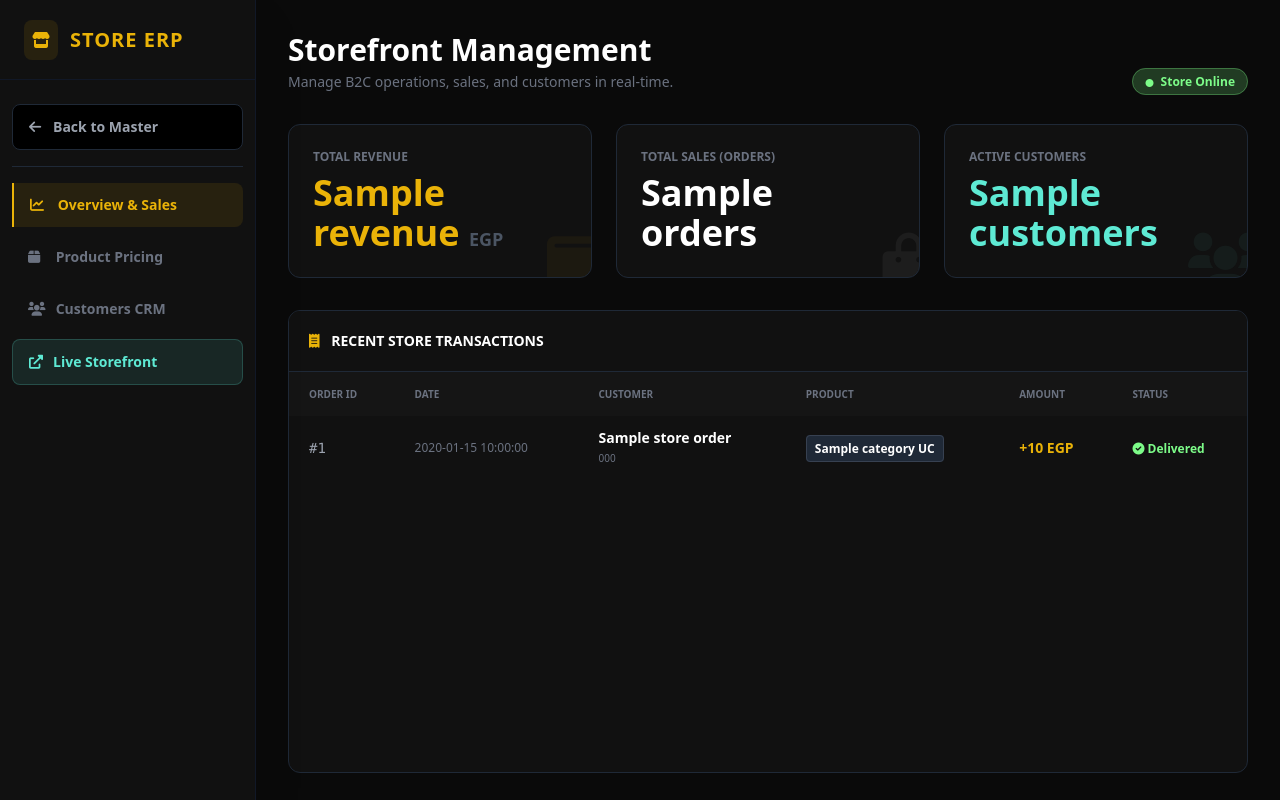
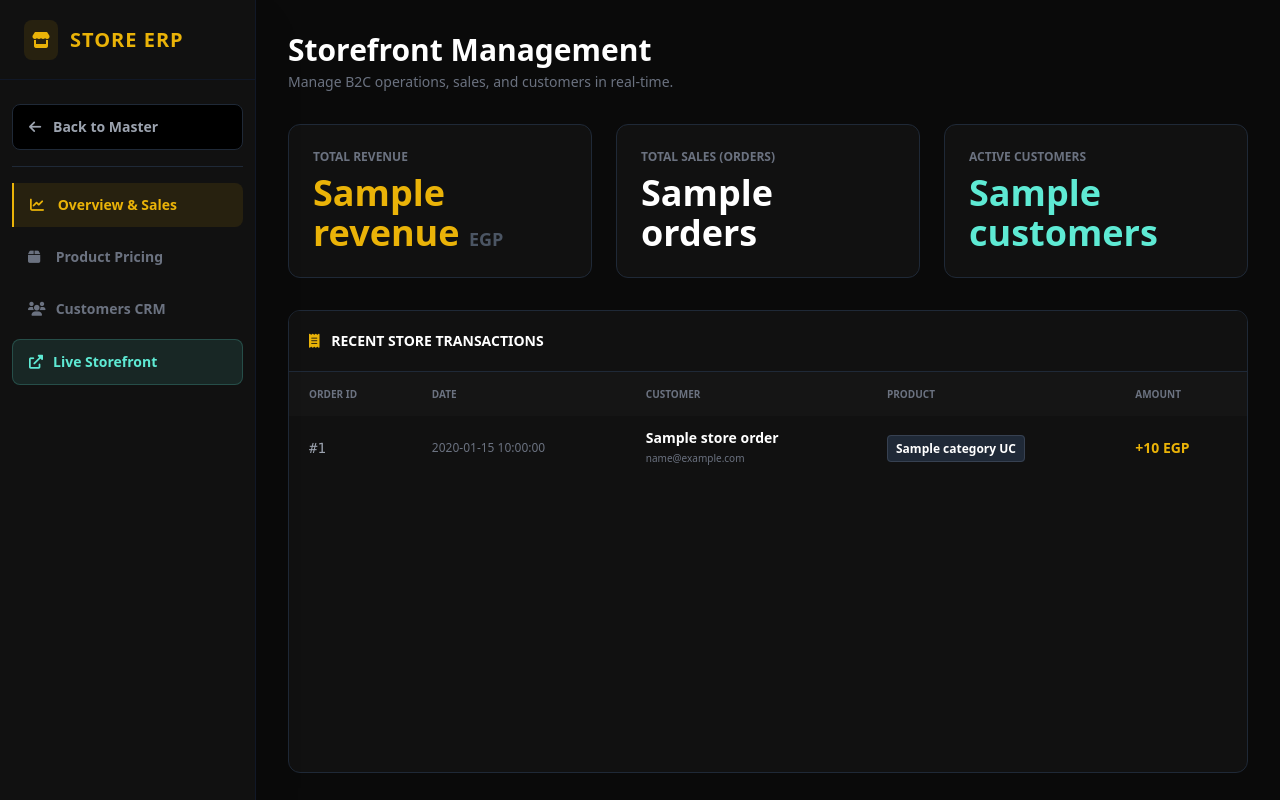
Before and after one commit to abosalehbot-ui/my-bot, a FastAPI app: template templates/store_admin.html in a window 1280 px wide. Run offline with FastAPI, Linux system fonts and the light colour scheme; the template is opened without the code that fills it: most values are stand-ins (such as "Sample title", 1, 10 or a date in 2020); some libraries are stand-ins or nearby versions.

Commit message:
Update store_admin.html

```diff
--- a/templates/store_admin.html
+++ b/templates/store_admin.html
@@ -7,11 +7,7 @@
     <script src="https://cdn.tailwindcss.com"></script>
     <link href="https://cdnjs.cloudflare.com/ajax/libs/font-awesome/6.0.0/css/all.min.css" rel="stylesheet">
     <script>tailwind.config={theme:{extend:{colors:{szgreen:'#7dfc89',szcyan:'#5eead4',darkbg:'#050505',panelbg:'#111'}}}}</script>
-    <style>
-        ::-webkit-scrollbar { width: 6px; }
-        ::-webkit-scrollbar-track { background: #050505; }
-        ::-webkit-scrollbar-thumb { background: #333; border-radius: 10px; }
-    </style>
+    <style>::-webkit-scrollbar { width: 6px; } ::-webkit-scrollbar-track { background: #050505; } ::-webkit-scrollbar-thumb { background: #333; border-radius: 10px; }</style>
 </head>
 <body class="bg-darkbg text-gray-300 font-sans flex h-screen overflow-hidden selection:bg-yellow-500 selection:text-black">
 
@@ -26,63 +22,34 @@
             <button onclick="switchTab('dashboard')" id="btn-dashboard" class="nav-btn bg-yellow-500/10 border-l-2 border-yellow-500 text-yellow-500 px-4 py-3 rounded-r-lg text-sm font-bold text-left"><i class="fas fa-chart-line w-6"></i> Overview & Sales</button>
             <button onclick="switchTab('products')" id="btn-products" class="nav-btn text-gray-500 hover:text-white px-4 py-3 rounded-lg text-sm font-bold transition text-left"><i class="fas fa-box w-6"></i> Product Pricing</button>
             <button onclick="switchTab('customers')" id="btn-customers" class="nav-btn text-gray-500 hover:text-white px-4 py-3 rounded-lg text-sm font-bold transition text-left"><i class="fas fa-users w-6"></i> Customers CRM</button>
-
             <a href="/shop" target="_blank" class="text-szcyan hover:text-white px-4 py-3 rounded-lg text-sm font-bold transition flex items-center mt-auto bg-szcyan/10 border border-szcyan/20"><i class="fas fa-external-link-alt w-6"></i> Live Storefront</a>
         </nav>
     </aside>
 
     <main class="flex-1 p-8 overflow-y-auto bg-[#0a0a0a]">
-
         <div class="flex justify-between items-end mb-8">
-            <div>
-                <h2 class="text-3xl font-black text-white">Storefront Management</h2>
-                <p class="text-sm text-gray-500 mt-1">Manage B2C operations, sales, and customers in real-time.</p>
-            </div>
-            <div class="text-right">
-                <span class="bg-szgreen/20 text-szgreen px-3 py-1 rounded-full text-xs font-bold border border-szgreen/30"><i class="fas fa-circle text-[8px] mr-1"></i> Store Online</span>
-            </div>
+            <div><h2 class="text-3xl font-black text-white">Storefront Management</h2><p class="text-sm text-gray-500 mt-1">Manage B2C operations, sales, and customers in real-time.</p></div>
         </div>
 
         <div id="tab-dashboard" class="tab-content block">
             <div class="grid grid-cols-1 md:grid-cols-3 gap-6 mb-8">
-                <div class="bg-panelbg border border-gray-800 p-6 rounded-xl relative overflow-hidden">
-                    <div class="text-gray-500 text-xs font-bold uppercase mb-2">Total Revenue</div>
-                    <div class="text-4xl font-black text-yellow-500">{{ stats.revenue }} <span class="text-lg text-gray-600">EGP</span></div>
-                    <i class="fas fa-wallet absolute -bottom-4 -right-4 text-6xl text-yellow-500/5"></i>
-                </div>
-                <div class="bg-panelbg border border-gray-800 p-6 rounded-xl relative overflow-hidden">
-                    <div class="text-gray-500 text-xs font-bold uppercase mb-2">Total Sales (Orders)</div>
-                    <div class="text-4xl font-black text-white">{{ stats.orders }}</div>
-                    <i class="fas fa-shopping-bag absolute -bottom-4 -right-4 text-6xl text-white/5"></i>
-                </div>
-                <div class="bg-panelbg border border-gray-800 p-6 rounded-xl relative overflow-hidden">
-                    <div class="text-gray-500 text-xs font-bold uppercase mb-2">Active Customers</div>
-                    <div class="text-4xl font-black text-szcyan">{{ stats.customers }}</div>
-                    <i class="fas fa-users absolute -bottom-4 -right-4 text-6xl text-szcyan/5"></i>
-                </div>
+                <div class="bg-panelbg border border-gray-800 p-6 rounded-xl relative overflow-hidden"><div class="text-gray-500 text-xs font-bold uppercase mb-2">Total Revenue</div><div class="text-4xl font-black text-yellow-500">{{ stats.revenue }} <span class="text-lg text-gray-600">EGP</span></div></div>
+                <div class="bg-panelbg border border-gray-800 p-6 rounded-xl relative overflow-hidden"><div class="text-gray-500 text-xs font-bold uppercase mb-2">Total Sales (Orders)</div><div class="text-4xl font-black text-white">{{ stats.orders }}</div></div>
+                <div class="bg-panelbg border border-gray-800 p-6 rounded-xl relative overflow-hidden"><div class="text-gray-500 text-xs font-bold uppercase mb-2">Active Customers</div><div class="text-4xl font-black text-szcyan">{{ stats.customers }}</div></div>
             </div>
-
             <div class="bg-panelbg border border-gray-800 rounded-xl overflow-hidden">
-                <div class="p-5 border-b border-gray-800 flex justify-between items-center bg-[#111]">
-                    <h3 class="font-bold text-white uppercase text-sm"><i class="fas fa-receipt text-yellow-500 mr-2"></i> Recent Store Transactions</h3>
-                </div>
+                <div class="p-5 border-b border-gray-800 flex justify-between items-center bg-[#111]"><h3 class="font-bold text-white uppercase text-sm"><i class="fas fa-receipt text-yellow-500 mr-2"></i> Recent Store Transactions</h3></div>
                 <div class="overflow-x-auto h-[400px]">
                     <table class="w-full text-left text-sm whitespace-nowrap">
-                        <thead class="bg-[#151515] text-gray-500 uppercase text-[10px] sticky top-0">
-                            <tr><th class="px-5 py-3">Order ID</th><th class="px-5 py-3">Date</th><th class="px-5 py-3">Customer</th><th class="px-5 py-3">Product</th><th class="px-5 py-3">Amount</th><th class="px-5 py-3">Status</th></tr>
-                        </thead>
+                        <thead class="bg-[#151515] text-gray-500 uppercase text-[10px] sticky top-0"><tr><th class="px-5 py-3">Order ID</th><th class="px-5 py-3">Date</th><th class="px-5 py-3">Customer</th><th class="px-5 py-3">Product</th><th class="px-5 py-3">Amount</th></tr></thead>
                         <tbody class="divide-y divide-gray-900">
                             {% for o in store_orders %}
                             <tr class="hover:bg-gray-900/50 transition">
-                                <td class="px-5 py-3 font-mono text-gray-400">#{{ o._id }}</td>
-                                <td class="px-5 py-3 text-xs text-gray-500">{{ o.date }}</td>
-                                <td class="px-5 py-3"><div class="font-bold text-white">{{ o.name }}</div><div class="text-[10px] text-gray-500">{{ o.phone }}</div></td>
+                                <td class="px-5 py-3 font-mono text-gray-400">#{{ o._id }}</td><td class="px-5 py-3 text-xs text-gray-500">{{ o.date }}</td>
+                                <td class="px-5 py-3"><div class="font-bold text-white">{{ o.name }}</div><div class="text-[10px] text-gray-500">{{ o.email }}</div></td>
                                 <td class="px-5 py-3"><span class="bg-gray-800 text-white px-2 py-1 rounded text-xs font-bold border border-gray-700">{{ o.category }} UC</span></td>
                                 <td class="px-5 py-3 font-bold text-yellow-500">+{{ o.price }} EGP</td>
-                                <td class="px-5 py-3"><span class="text-szgreen text-xs font-bold"><i class="fas fa-check-circle"></i> Delivered</span></td>
                             </tr>
-                            {% else %}
-                            <tr><td colspan="6" class="text-center py-10 text-gray-600">No sales yet. Share your store link!</td></tr>
                             {% endfor %}
                         </tbody>
                     </table>
@@ -92,22 +59,13 @@
 
         <div id="tab-products" class="tab-content hidden">
             <div class="bg-panelbg border border-gray-800 rounded-xl overflow-hidden">
-                <div class="p-6 border-b border-gray-800 flex justify-between items-center bg-[#111]">
-                    <h3 class="font-bold text-white uppercase text-sm"><i class="fas fa-tags text-yellow-500 mr-2"></i> Catalog & Pricing Management</h3>
-                    <p class="text-xs text-gray-500">Set price to 0 to hide product from the store.</p>
-                </div>
                 <form action="/api/store/update_prices" method="POST" class="p-6">
                     <div class="grid grid-cols-1 md:grid-cols-2 lg:grid-cols-3 gap-6">
                         {% for cat in ['60', '325', '660', '1800', '3850', '8100'] %}
                         <div class="bg-[#050505] border border-gray-800 p-5 rounded-xl flex items-center justify-between group hover:border-yellow-500/50 transition">
                             <div class="flex items-center gap-4">
-                                <div class="w-12 h-12 bg-gray-900 rounded-lg flex items-center justify-center border border-gray-800">
-                                    <img src="https://i.imgur.com/uC58qC4.png" class="w-8">
-                                </div>
-                                <div>
-                                    <h4 class="font-bold text-white text-lg">{{ cat }} UC</h4>
-                                    <span class="text-[10px] uppercase font-bold {% if stock.get(cat, 0) > 0 %}text-szgreen{% else %}text-red-500{% endif %}">In Stock: {{ stock.get(cat, 0) }}</span>
-                                </div>
+                                <div class="w-12 h-12 bg-gray-900 rounded-lg flex items-center justify-center border border-gray-800"><img src="/static/uc-gold.jpg" class="w-8 rounded" onerror="this.style.display='none'"></div>
+                                <div><h4 class="font-bold text-white text-lg">{{ cat }} UC</h4><span class="text-[10px] uppercase font-bold {% if stock.get(cat, 0) > 0 %}text-szgreen{% else %}text-red-500{% endif %}">Stock: {{ stock.get(cat, 0) }}</span></div>
                             </div>
                             <div class="text-right">
                                 <label class="text-[10px] text-gray-500 uppercase block mb-1">Price (EGP)</label>
@@ -116,9 +74,7 @@
                         </div>
                         {% endfor %}
                     </div>
-                    <div class="mt-8 border-t border-gray-800 pt-6 text-right">
-                        <button type="submit" class="bg-yellow-500 text-black font-bold py-3 px-10 rounded-xl hover:bg-white transition shadow-lg shadow-yellow-500/20">Save All Catalog Changes</button>
-                    </div>
+                    <div class="mt-8 border-t border-gray-800 pt-6 text-right"><button type="submit" class="bg-yellow-500 text-black font-bold py-3 px-10 rounded-xl hover:bg-white transition shadow-lg shadow-yellow-500/20">Save All Catalog Changes</button></div>
                 </form>
             </div>
         </div>
@@ -126,61 +82,35 @@
         <div id="tab-customers" class="tab-content hidden">
             <div class="grid grid-cols-1 lg:grid-cols-3 gap-6">
                 <div class="bg-panelbg border border-gray-800 p-6 rounded-xl h-fit">
-                    <h3 class="font-bold text-white uppercase text-sm mb-4 border-b border-gray-800 pb-3"><i class="fas fa-user-plus text-yellow-500 mr-2"></i> Register New Customer</h3>
+                    <h3 class="font-bold text-white uppercase text-sm mb-4 border-b border-gray-800 pb-3"><i class="fas fa-envelope text-yellow-500 mr-2"></i> Register Customer Email</h3>
                     <form action="/api/store/add_customer" method="POST" class="space-y-4">
-                        <div>
-                            <label class="text-xs text-gray-500 mb-1 block">Full Name</label>
-                            <input type="text" name="name" required class="w-full bg-[#050505] border border-gray-800 text-white p-3 rounded-lg outline-none focus:border-yellow-500">
-                        </div>
-                        <div>
-                            <label class="text-xs text-gray-500 mb-1 block">Phone Number (Login ID)</label>
-                            <input type="tel" name="phone" required class="w-full bg-[#050505] border border-gray-800 text-white p-3 rounded-lg outline-none focus:border-yellow-500 font-mono">
-                        </div>
-                        <div>
-                            <label class="text-xs text-gray-500 mb-1 block">Initial Wallet Balance (EGP)</label>
-                            <input type="number" name="balance" value="0" class="w-full bg-[#050505] border border-gray-800 text-yellow-500 font-bold p-3 rounded-lg outline-none focus:border-yellow-500">
-                        </div>
+                        <div><label class="text-xs text-gray-500 mb-1 block">Full Name</label><input type="text" name="name" required class="w-full bg-[#050505] border border-gray-800 text-white p-3 rounded-lg outline-none focus:border-yellow-500"></div>
+                        <div><label class="text-xs text-gray-500 mb-1 block">Gmail Address</label><input type="email" name="email" required class="w-full bg-[#050505] border border-gray-800 text-white p-3 rounded-lg outline-none focus:border-yellow-500 font-mono"></div>
+                        <div><label class="text-xs text-gray-500 mb-1 block">Initial Wallet Balance (EGP)</label><input type="number" name="balance" value="0" class="w-full bg-[#050505] border border-gray-800 text-yellow-500 font-bold p-3 rounded-lg outline-none focus:border-yellow-500"></div>
                         <button type="submit" class="w-full bg-yellow-500 text-black font-bold py-3 rounded-lg mt-2 hover:bg-yellow-400">Create Account</button>
                     </form>
                 </div>
-
                 <div class="bg-panelbg border border-gray-800 rounded-xl overflow-hidden lg:col-span-2 flex flex-col h-[600px]">
-                    <div class="p-5 border-b border-gray-800 flex justify-between items-center bg-[#111]">
-                        <h3 class="font-bold text-white uppercase text-sm"><i class="fas fa-users text-yellow-500 mr-2"></i> Customer Database</h3>
-                    </div>
                     <div class="overflow-x-auto flex-1 p-2">
                         <table class="w-full text-left text-sm whitespace-nowrap">
-                            <thead class="bg-[#151515] text-gray-500 uppercase text-[10px]"><tr><th class="px-4 py-3">Customer Info</th><th class="px-4 py-3">Current Balance</th><th class="px-4 py-3">Manage Funds</th><th class="px-4 py-3 text-right">Actions</th></tr></thead>
+                            <thead class="bg-[#151515] text-gray-500 uppercase text-[10px]"><tr><th class="px-4 py-3">Customer Email</th><th class="px-4 py-3">Current Balance</th><th class="px-4 py-3">Manage Funds</th><th class="px-4 py-3 text-right">Actions</th></tr></thead>
                             <tbody class="divide-y divide-gray-900">
                                 {% for c in store_customers %}
                                 <tr class="hover:bg-gray-900/50">
-                                    <td class="px-4 py-3">
-                                        <div class="font-bold text-white text-base">{{ c.name }}</div>
-                                        <div class="text-xs text-gray-500 font-mono mt-1"><i class="fas fa-phone-alt text-[10px] mr-1"></i> {{ c.phone }}</div>
-                                    </td>
-                                    <td class="px-4 py-3">
-                                        <span class="text-yellow-500 font-black text-xl">{{ c.balance }}</span> <span class="text-xs text-gray-500">EGP</span>
-                                    </td>
+                                    <td class="px-4 py-3"><div class="font-bold text-white text-base">{{ c.name }}</div><div class="text-xs text-gray-500 font-mono mt-1"><i class="fas fa-envelope text-[10px] mr-1"></i> {{ c.email }}</div></td>
+                                    <td class="px-4 py-3"><span class="text-yellow-500 font-black text-xl">{{ c.balance }}</span> <span class="text-xs text-gray-500">EGP</span></td>
                                     <td class="px-4 py-3">
                                         <form action="/api/store/manage_balance" method="POST" class="flex gap-2">
-                                            <input type="hidden" name="phone" value="{{ c.phone }}">
+                                            <input type="hidden" name="email" value="{{ c.email }}">
                                             <input type="number" name="amount" placeholder="Amount" required class="w-20 bg-black border border-gray-700 text-white px-2 py-1.5 rounded text-xs outline-none focus:border-yellow-500">
-                                            <select name="action" class="bg-black border border-gray-700 text-white rounded text-xs outline-none">
-                                                <option value="add">Add (+)</option>
-                                                <option value="set">Set (=)</option>
-                                            </select>
+                                            <select name="action" class="bg-black border border-gray-700 text-white rounded text-xs outline-none"><option value="add">Add (+)</option><option value="set">Set (=)</option></select>
                                             <button class="bg-gray-800 text-yellow-500 px-3 py-1.5 rounded hover:bg-yellow-500 hover:text-black font-bold transition">Update</button>
                                         </form>
                                     </td>
                                     <td class="px-4 py-3 text-right">
-                                        <form action="/api/store/delete_customer" method="POST" onsubmit="return confirm('Are you sure you want to completely delete this customer?');">
-                                            <input type="hidden" name="phone" value="{{ c.phone }}">
-                                            <button class="text-red-600 hover:text-red-400 p-2 rounded bg-red-600/10 transition"><i class="fas fa-trash"></i></button>
-                                        </form>
+                                        <form action="/api/store/delete_customer" method="POST" onsubmit="return confirm('Delete customer?');"><input type="hidden" name="email" value="{{ c.email }}"><button class="text-red-600 hover:text-red-400 p-2 rounded bg-red-600/10 transition"><i class="fas fa-trash"></i></button></form>
                                     </td>
                                 </tr>
-                                {% else %}
-                                <tr><td colspan="4" class="text-center py-10 text-gray-600">No customers registered yet.</td></tr>
                                 {% endfor %}
                             </tbody>
                         </table>
@@ -188,22 +118,14 @@
                 </div>
             </div>
         </div>
-
     </main>
 
     <script>
         function switchTab(tabId) {
             document.querySelectorAll('.tab-content').forEach(el => el.classList.add('hidden'));
             document.getElementById('tab-' + tabId).classList.remove('hidden');
-
-            // Reset all buttons
-            document.querySelectorAll('.nav-btn').forEach(el => {
-                el.className = 'nav-btn text-gray-500 hover:text-white px-4 py-3 rounded-lg text-sm font-bold transition text-left';
-            });
-
-            // Highlight active button
-            const activeBtn = document.getElementById('btn-' + tabId);
-            activeBtn.className = 'nav-btn bg-yellow-500/10 border-l-2 border-yellow-500 text-yellow-500 px-4 py-3 rounded-r-lg text-sm font-bold text-left';
+            document.querySelectorAll('.nav-btn').forEach(el => { el.className = 'nav-btn text-gray-500 hover:text-white px-4 py-3 rounded-lg text-sm font-bold transition text-left'; });
+            document.getElementById('btn-' + tabId).className = 'nav-btn bg-yellow-500/10 border-l-2 border-yellow-500 text-yellow-500 px-4 py-3 rounded-r-lg text-sm font-bold text-left';
         }
     </script>
 </body>
```
